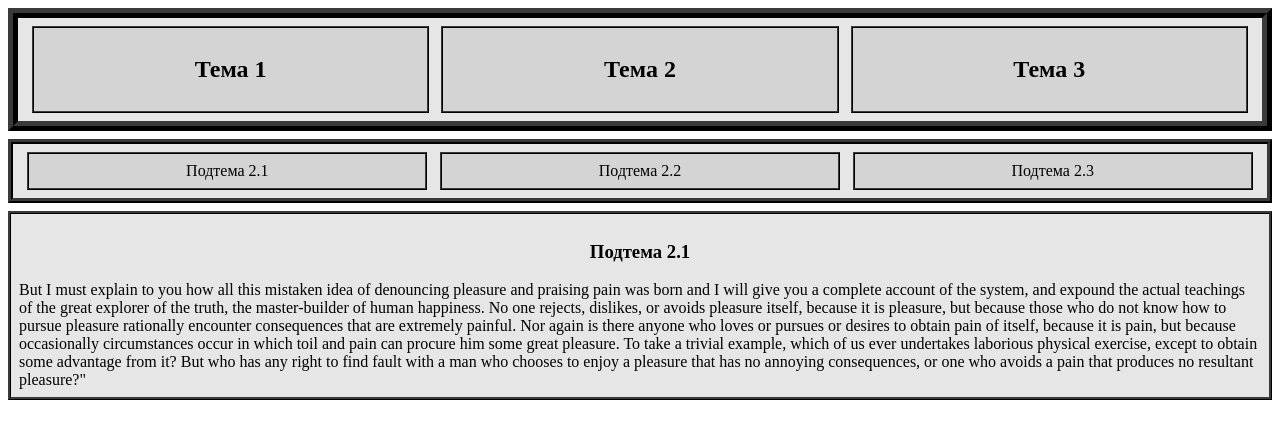
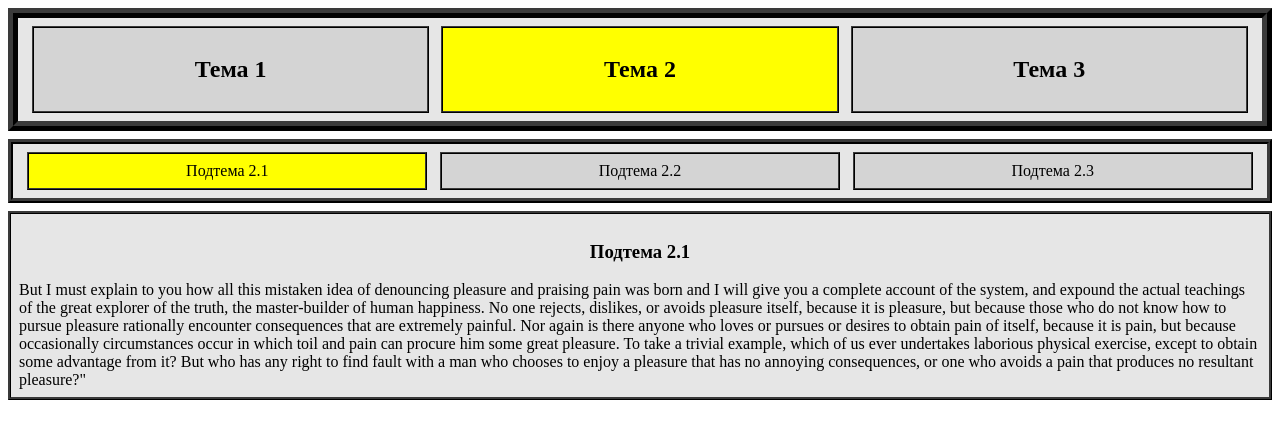
Before and after one commit to CataFir/TZ, a plain HTML site: page Index2.html in a window 1280 px wide. Drawn offline with Linux system fonts and the light colour scheme.

Commit message:
Update Index2.html

```diff
--- a/Index2.html
+++ b/Index2.html
@@ -10,7 +10,7 @@
         <a href="index.html" class="link">
             <h2>Тема 1</h2>
         </a>
-        <a href="index2.html" class="link">
+        <a href="index2.html" class="link" style="background-color: yellow;">
             <h2>Тема 2</h2>
         </a>
         <a href="index3.html" class="link">
@@ -19,7 +19,7 @@
     </div>
 
     <div class="subtheme">
-        <a href="index2.html" class="link">Подтема 2.1</a>
+        <a href="index2.html" class="link" style="background-color: yellow;">Подтема 2.1</a>
         <a href="index5.html" class="link">Подтема 2.2</a>
         <a href="index8.html" class="link">Подтема 2.3</a>
     </div>
@@ -39,4 +39,5 @@
         consequences, or one who avoids a pain that produces no resultant pleasure?"
     </div>
 </body>
+
 </html>
```
